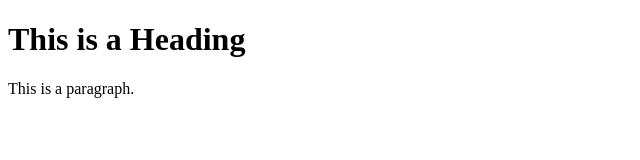
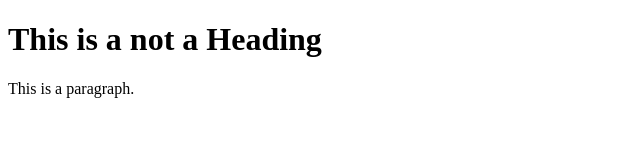
Before and after one commit to abhinavlevi/l2edemo, a plain HTML site: page index.html in a window 1280 px wide. Shown: the whole page, without its empty margins (0-640 px from the left). Drawn offline with Linux system fonts and the light colour scheme.

Commit message:
Update index.html
You are wrong

```diff
--- a/index.html
+++ b/index.html
@@ -5,7 +5,7 @@
 </head>
 <body>
 
-<h1>This is a Heading</h1>
+<h1>This is a not a Heading</h1>
 <p>This is a paragraph.</p>
 
 </body>
```
